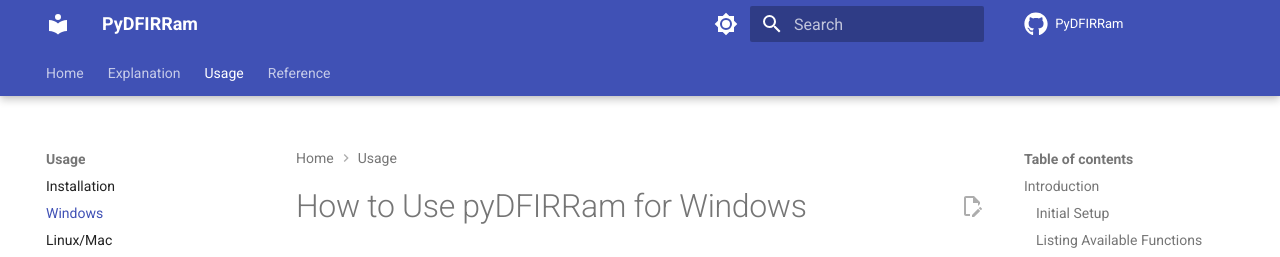
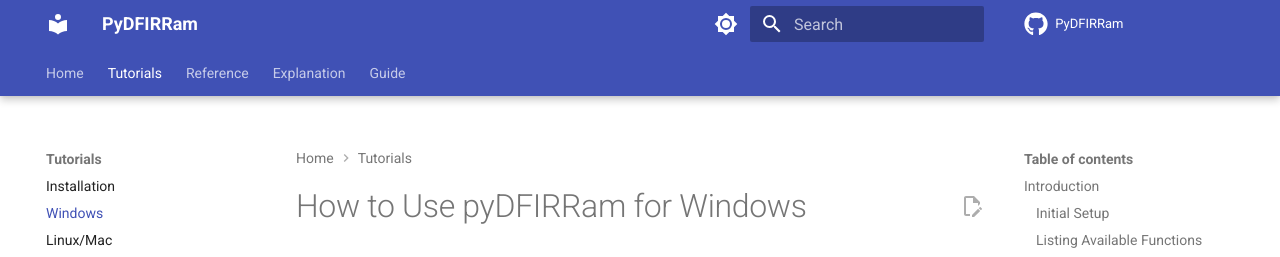
Before and after one commit to PyDFIR/pyDFIRRam, an MkDocs documentation site: the page built from docs/Tutorials/windows.md, in a window 1280 px wide and 1384 px high. Shown: the top 257 px of the window. Built offline with MkDocs 1.6.1 and Material for MkDocs 9.7.7, drawn with Linux system fonts in a browser that asks for light colours; comment, search, counter and statistics services are not loaded; the version menu is left out.

```diff
--- a/mkdocs.yml
+++ b/mkdocs.yml
@@ -54,19 +54,23 @@ markdown_extensions:
 
 nav:
   - index.md
-  - explanation.md
-  - Usage:
-    - Installation : Usage/installation.md
-    - Windows : Usage/windows.md
-    - Linux/Mac : Usage/linux.md
+  - Tutorials:
+    - Installation : Tutorials/installation.md
+    - Windows : Tutorials/windows.md
+    - Linux/Mac : Tutorials/linux.md
   - Reference:
-      - Index: reference/reference.md
-      - Base: reference/base.md
-      - Handler: reference/handler.md
-      - Renderer: reference/renderer.md
-      - Utils: reference/utils.md
-      - Windows : reference/windows.md
-      - Testing : reference/test.md
+    - Index: reference/reference.md
+    - Base: reference/base.md
+    - Handler: reference/handler.md
+    - Renderer: reference/renderer.md
+    - Utils: reference/utils.md
+    - Windows : reference/windows.md
+    - Testing : reference/test.md
+  - Explanation:
+    - Explanation : explanation/explanation.md
+  - Guide:
+    - Testing : Guide/test.md
+
 
 extra:
   version:
@@ -76,4 +80,4 @@ extra:
       link: https://github.com/PyDFIR/pyDFIRRam
       name: Github
     - icon: material/email
-      link: "mailto:alexis.debrito@ecole2600.com"
+      link: "mailto:alexis.debrito@pm.me"
```
Also changed, not shown: docs/index.md (+3 -3 lines), docs/Guide/test.md (renamed from docs/reference/test.md), docs/Tutorials/installation.md (renamed from docs/Usage/installation.md), docs/Tutorials/linux.md (renamed from docs/Usage/linux.md), docs/Tutorials/usage.md (added), docs/Tutorials/windows.md (renamed from docs/Usage/windows.md), docs/explanation/explanation.md (renamed from docs/explanation.md), 1 other file.
